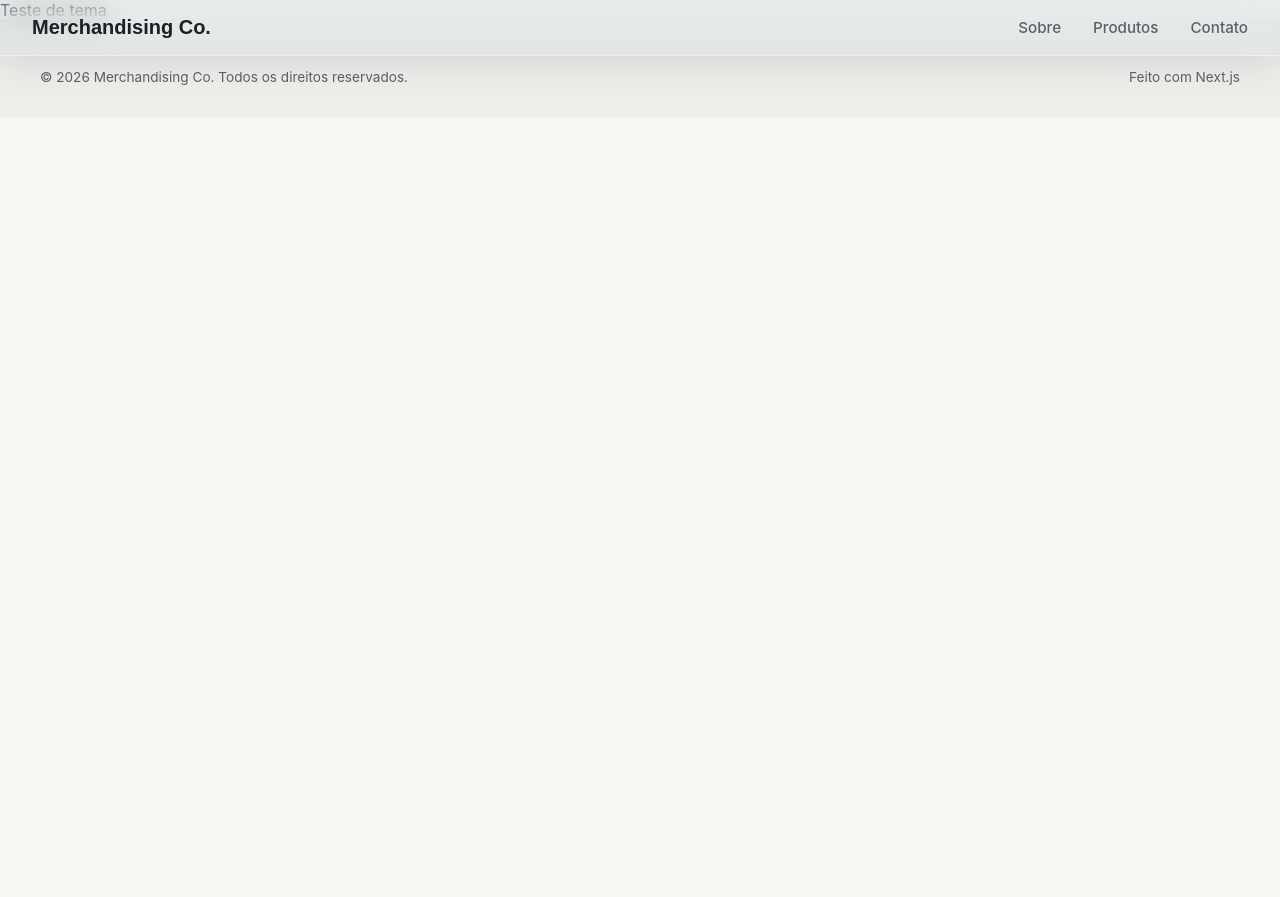
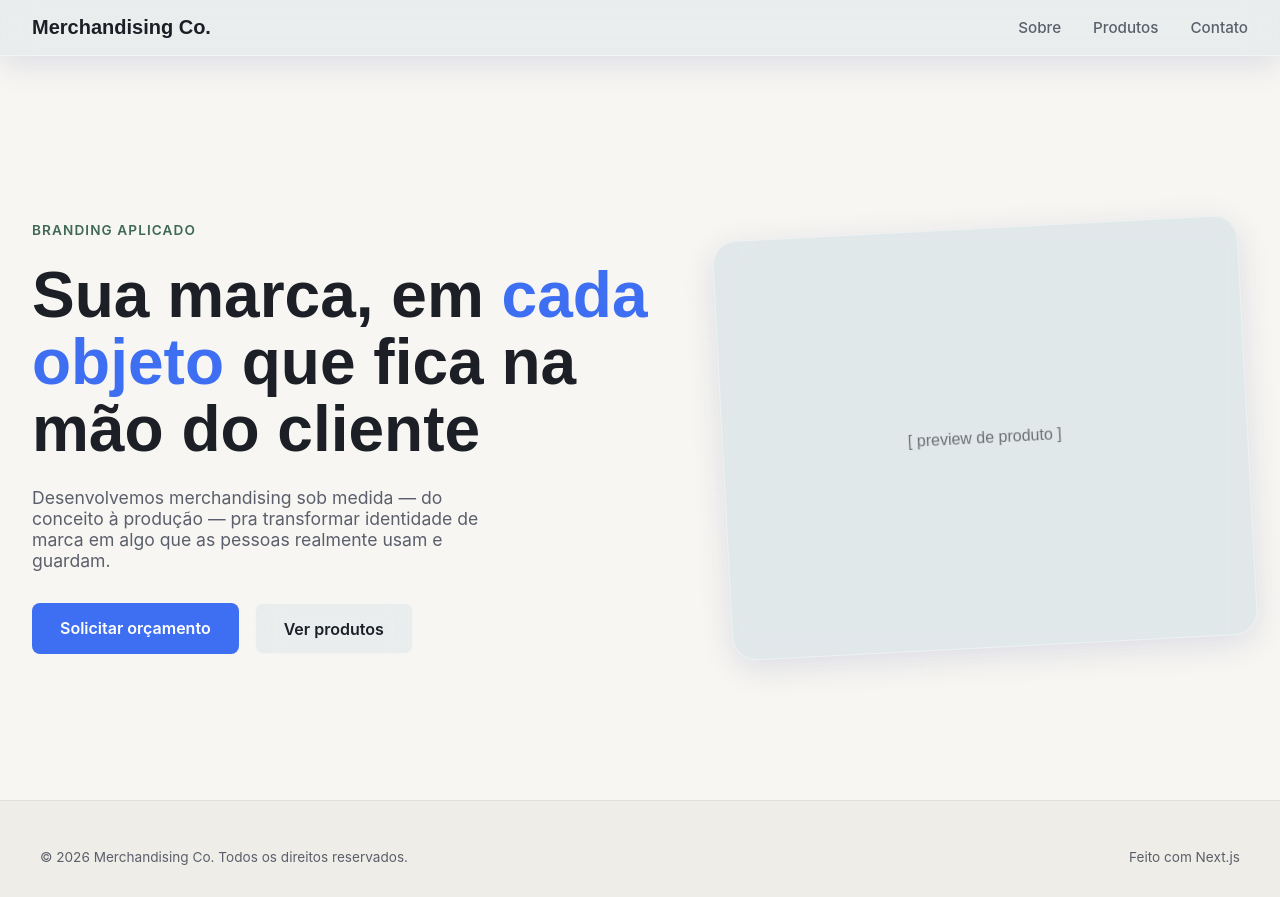
Before and after one commit to PatricAugusto/Site-Merchandising, a Next.js app: page / in a window 1280 px wide. Before the commit the page ends 800 px from the top, so only its background shows below. Built offline with nearby package versions, Linux system fonts and the light colour scheme.

Commit message:
feat: adiciona Hero section com painel de vidro flutuante

```diff
--- a/src/app/page.tsx
+++ b/src/app/page.tsx
@@ -1,3 +1,9 @@
+import Hero from "@/components/sections/Hero";
+
 export default function Home() {
-  return <div>Teste de tema</div>;
+  return (
+    <>
+      <Hero />
+    </>
+  );
 }
--- /dev/null
+++ b/src/components/sections/Hero.tsx
@@ -0,0 +1,155 @@
+"use client";
+
+import styled, { keyframes } from "styled-components";
+
+const float = keyframes`
+  0%, 100% { transform: translateY(0px) rotate(-3deg); }
+  50% { transform: translateY(-14px) rotate(-1deg); }
+`;
+
+const HeroWrapper = styled.section`
+  min-height: 100vh;
+  padding: 140px 2rem 4rem;
+  max-width: 1280px;
+  margin: 0 auto;
+
+  display: grid;
+  grid-template-columns: 1.1fr 0.9fr;
+  align-items: center;
+  gap: 3rem;
+
+  @media (max-width: 860px) {
+    grid-template-columns: 1fr;
+    padding-top: 120px;
+    text-align: center;
+  }
+`;
+
+const TextColumn = styled.div`
+  display: flex;
+  flex-direction: column;
+  gap: 1.5rem;
+`;
+
+const Eyebrow = styled.span`
+  font-size: 0.85rem;
+  font-weight: 600;
+  letter-spacing: 0.08em;
+  text-transform: uppercase;
+  color: ${({ theme }) => theme.colors.secondary};
+`;
+
+const Headline = styled.h1`
+  font-size: clamp(2.5rem, 5vw, 4rem);
+  line-height: 1.05;
+  font-weight: 700;
+  color: ${({ theme }) => theme.colors.text};
+
+  span {
+    color: ${({ theme }) => theme.colors.primary};
+  }
+`;
+
+const Subheadline = styled.p`
+  font-size: 1.1rem;
+  color: ${({ theme }) => theme.colors.textMuted};
+  max-width: 480px;
+
+  @media (max-width: 860px) {
+    max-width: 100%;
+    margin: 0 auto;
+  }
+`;
+
+const CTAGroup = styled.div`
+  display: flex;
+  gap: 1rem;
+  margin-top: 0.5rem;
+
+  @media (max-width: 860px) {
+    justify-content: center;
+  }
+`;
+
+const PrimaryButton = styled.a`
+  padding: 0.9rem 1.75rem;
+  background: ${({ theme }) => theme.colors.primary};
+  color: #fff;
+  font-weight: 600;
+  border-radius: ${({ theme }) => theme.radii.sm};
+  transition: background 0.2s ease, transform 0.2s ease;
+
+  &:hover {
+    background: ${({ theme }) => theme.colors.primaryHover};
+    transform: translateY(-2px);
+  }
+`;
+
+const SecondaryButton = styled.a`
+  padding: 0.9rem 1.75rem;
+  background: ${({ theme }) => theme.colors.glass};
+  backdrop-filter: blur(12px);
+  border: 1px solid ${({ theme }) => theme.colors.glassBorder};
+  color: ${({ theme }) => theme.colors.text};
+  font-weight: 600;
+  border-radius: ${({ theme }) => theme.radii.sm};
+  transition: transform 0.2s ease;
+
+  &:hover {
+    transform: translateY(-2px);
+  }
+`;
+
+const GlassPanel = styled.div`
+  position: relative;
+  height: 420px;
+  border-radius: ${({ theme }) => theme.radii.lg};
+  background: ${({ theme }) => theme.colors.glassStrong};
+  backdrop-filter: blur(20px);
+  -webkit-backdrop-filter: blur(20px);
+  border: 1px solid ${({ theme }) => theme.colors.glassBorder};
+  box-shadow: ${({ theme }) => theme.shadows.glass};
+  animation: ${float} 6s ease-in-out infinite;
+
+  display: flex;
+  align-items: center;
+  justify-content: center;
+
+  @media (max-width: 860px) {
+    height: 280px;
+    animation: none;
+  }
+`;
+
+const PanelLabel = styled.span`
+  font-family: ${({ theme }) => theme.fonts.display};
+  font-size: 1rem;
+  color: ${({ theme }) => theme.colors.text};
+  opacity: 0.6;
+`;
+
+export default function Hero() {
+  return (
+    <HeroWrapper>
+      <TextColumn>
+        <Eyebrow>Branding aplicado</Eyebrow>
+        <Headline>
+          Sua marca, em <span>cada objeto</span> que fica na mão do cliente
+        </Headline>
+        <Subheadline>
+          Desenvolvemos merchandising sob medida — do conceito à produção —
+          pra transformar identidade de marca em algo que as pessoas realmente
+          usam e guardam.
+        </Subheadline>
+        <CTAGroup>
+          <PrimaryButton href="#contato">Solicitar orçamento</PrimaryButton>
+          <SecondaryButton href="#produtos">Ver produtos</SecondaryButton>
+        </CTAGroup>
+      </TextColumn>
+
+      <GlassPanel>
+        <PanelLabel>[ preview de produto ]</PanelLabel>
+      </GlassPanel>
+    </HeroWrapper>
+  );
+}
```
